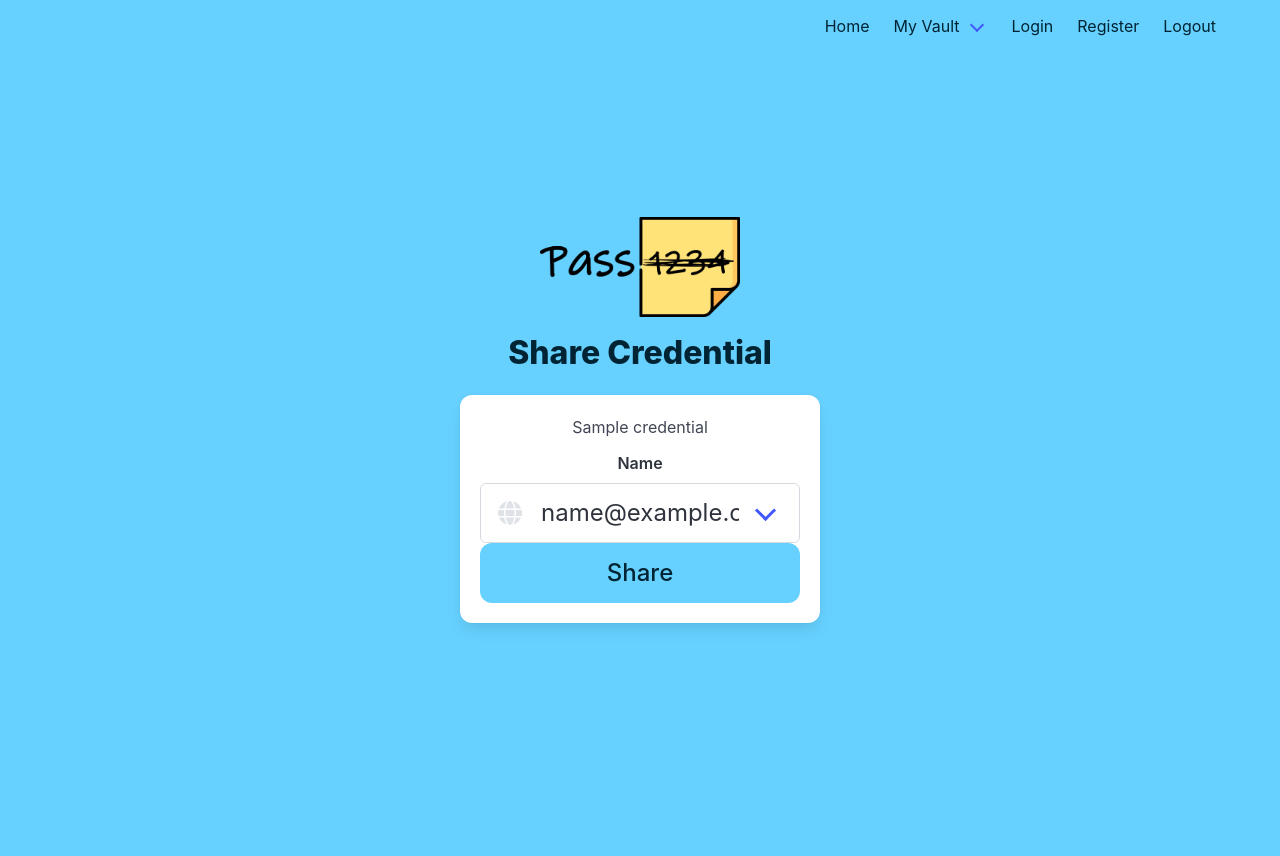
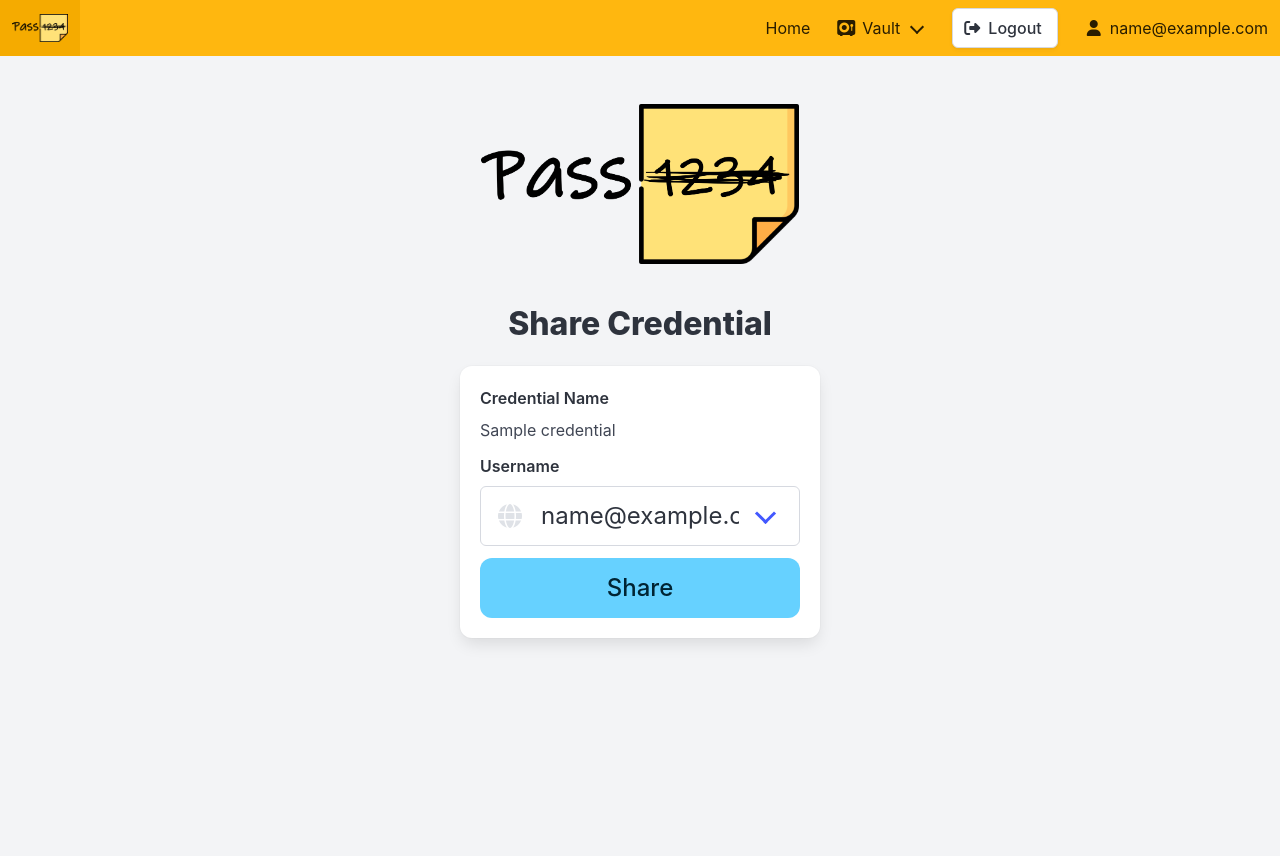
Before and after one commit to radikaled/pass1234, a Flask app: page /vault/1/share/ in a window 1280 px wide. Before the commit the page ends 629 px from the top, so only its background shows below. Run offline with Flask 3, Linux system fonts and the light colour scheme; a user stored in the database is signed in; tables that the repository leaves empty hold one stand-in row (values such as "Sample post").

Commit message:
Various formatting and templating fixes

```diff
--- a/app/templates/base.html
+++ b/app/templates/base.html
@@ -7,50 +7,80 @@
     <link rel="stylesheet" href="{{ url_for('static', filename='bulma/css/bulma.min.css') }}">
     <link rel="stylesheet" href="{{ url_for('static', filename='fontawesome/css/fontawesome.css') }}">
     <link rel="stylesheet" href="{{ url_for('static', filename='fontawesome/css/solid.css') }}">
+    <script src="{{ url_for('static', filename='main.js') }}"></script>
   </head>
 <body>
-    <section class="hero is-info is-fullheight">
-        <div class="hero-head">
-            <nav class="navbar">
-                <div class="container">
+<nav class="navbar is-warning">
+    <div class="navbar-brand">
+        <a class="navbar-item" href="{{ url_for('main.index') }}">
+            <img src="{{ url_for('static', filename='img/pass1234.png') }}" alt="Logo" />
+        </a>
+    </div>
     <div id="navbarMenuHeroA" class="navbar-menu">
         <div class="navbar-end">
             <a href="{{ url_for('main.index') }}" class="navbar-item">
                 Home
             </a>
-                            <!-- "My Vault" Dropdown with Sub-Nav Links -->
-                            <!-- Conditionally display "Add New Credential" only if the user is logged in -->
+            <!-- Conditionally display certain navigation items only if the user is logged in -->
             {% if current_user.is_authenticated %}
             <div class="navbar-item has-dropdown is-hoverable">
                 <a href="{{ url_for('vault.index') }}" class="navbar-link">
-                                    My Vault
+                    <span class="icon-text">
+                        <span class="icon">
+                            <i class="fa-regular fa-vault"></i>
+                        </span>
+                        <span>Vault</span>
+                    </span>
                 </a>
                 <div class="navbar-dropdown">
                     <a href="{{ url_for('vault.shared_vault') }}" class="navbar-item">Shared Credentials</a>
                     <a href="{{ url_for('vault.create') }}" class="navbar-item">Add New Credential</a>
                 </div>
             </div>
-                            {% endif %}
-                            <a href="{{ url_for('main.login') }}" class="navbar-item">
-                                Login
+            <div class="navbar-item">
+                <a class="button" href="{{ url_for('main.logout') }}">
+                    <span class="icon">
+                        <i class="fa-solid fa-right-from-bracket"></i>
+                    </span>
+                    <span>Logout</span>
                 </a>
-                            <a href="{{ url_for('main.register') }}" class="navbar-item">
-                                Register
+            </div>
+            <div class="navbar-item">
+                <span class="icon-text">
+                    <span class="icon">
+                        <i class="fa-regular fa-user"></i>
+                    </span>
+                    <span>{{ current_user.email }}</span>
+                </span>
+            </div>
+            {% else %}
+            <div class="navbar-item">
+                <a class="button" href="{{ url_for('main.login') }}">
+                    <span class="icon">
+                        <i class="fa-solid fa-right-to-bracket"></i>
+                    </span>
+                    <span>Login</span>
                 </a>
-                            <!-- Conditionally display "Logout" only if the user is logged in -->
-                            {% if current_user.is_authenticated %}
-                            <a href="{{ url_for('main.logout') }}" class="navbar-item">
-                                Logout
+            </div>
+            <div class="navbar-item">
+                <a class="button is-primary is-soft" href="{{ url_for('main.register') }}">
+                    <span class="icon">
+                        <i class="fa-solid fa-address-card"></i>
+                    </span>
+                    <span>Create Account</span>
                 </a>
+            </div>
             {% endif %}
         </div>
     </div>
+</nav>
+<section class="hero is-light is-fullheight">
+        <div class="hero-head">
+        <div class="hero-body">
+            <div class="container">
+                <div class="block has-text-centered">
+                    <img style="height:160px;width:auto;" src="{{ url_for('static', filename='img/pass1234.png') }}" alt="Logo" />
                 </div>
-            </nav>
-        </div>
-        <div class="hero-body">
-            <div class="container has-text-centered">
-                <img style="width:200px;height:auto;" src="{{ url_for('static', filename='img/pass1234.png') }}" alt="Logo" />
                {% block content %}
                {% endblock %}
             </div>
--- a/app/templates/create.html
+++ b/app/templates/create.html
@@ -2,7 +2,7 @@
 
 {% block content %}
 <div class="column is-4 is-offset-4">
-    <h3 class="title">Add New Credential</h3>
+    <h3 class="title has-text-centered">Add New Credential</h3>
     <div class="box">
         <form method="POST">
             {{ form.csrf_token }}
--- a/app/templates/edit.html
+++ b/app/templates/edit.html
@@ -2,11 +2,12 @@
 
 {% block content %}
 <div class="column is-4 is-offset-4">
-    <h3 class="title">Update Credential</h3>
+    <h3 class="title has-text-centered">Update Credential</h3>
     <div class="box">
         <form method="POST">
             {{ form.csrf_token }}
             <div class="field">
+                <label class="label">Name</label>
                 <div class="control">
                     {{ form.name(
                         class_="input is-large",
@@ -17,6 +18,7 @@
                 </div>
             </div>
             <div class="field">
+                <label class="label">Username</label>
                 <div class="control">
                     {{ form.username(
                         class_="input is-large",
@@ -27,6 +29,7 @@
                 </div>
             </div>
             <div class="field">
+                <label class="label">Password</label>
                 <div class="control">
                     {{ form.ciphertext(
                         class_="input is-large"
@@ -34,6 +37,7 @@
                 </div>
             </div>
             <div class="field">
+                <label class="label">Website</label>
                 <div class="control">
                     {{ form.website(
                         class_="input is-large",
--- a/app/templates/index.html
+++ b/app/templates/index.html
@@ -1,7 +1,7 @@
 {% extends "base.html" %}
 
 {% block content %}
-<h2 class="subtitle">
+<h2 class="subtitle has-text-centered">
   Easy password sharing like 1..2..3..4.
 </h2>
 {% endblock %}
--- a/app/templates/register.html
+++ b/app/templates/register.html
@@ -2,7 +2,7 @@
 
 {% block content %}
 <div class="column is-4 is-offset-4">
-    <h3 class="title">Create Account</h3>
+    <h3 class="title has-text-centered">Create Account</h3>
     <div class="box">
         <form method="POST">
             {{ form.csrf_token }}
--- a/app/templates/share.html
+++ b/app/templates/share.html
@@ -2,16 +2,16 @@
 
 {% block content %}
 <div class="column is-4 is-offset-4">
-    <h3 class="title">Share Credential</h3>
+    <h3 class="title has-text-centered">Share Credential</h3>
     <div class="box">
         <form method="POST">
             {{ form.csrf_token }}
-             <div class="field">
-                <div class="control">
-                    {{ credential.name }}
-                </div>
+            <div class="field">
+                <label class="label">Credential Name</label>
+                <span>{{ credential.name }}</span>
             </div>
-                <label class="label">Name</label>
+            <div class="field">
+                <label class="label">Username</label>
                 <div class="control has-icons-left">
                     <div class="select is-large">
                         {{ form.users() }}
@@ -20,7 +20,8 @@
                         <i class="fas fa-globe"></i>
                     </span>
                 </div>
-                <button class="button is-block is-info is-large is-fullwidth" value="Share">Share</button>
+            </div>
+            <button class="button is-block is-info is-large is-fullwidth" value="Share">Share</button>
         </form>
     </div>
 </div>
```
Also changed, not shown: app/templates/login.html (+6 -4 lines), app/templates/shared_vault.html (+9 -21 lines), app/templates/vault.html (+10 -21 lines). Lines whose indentation alone changed are shown as unchanged.
